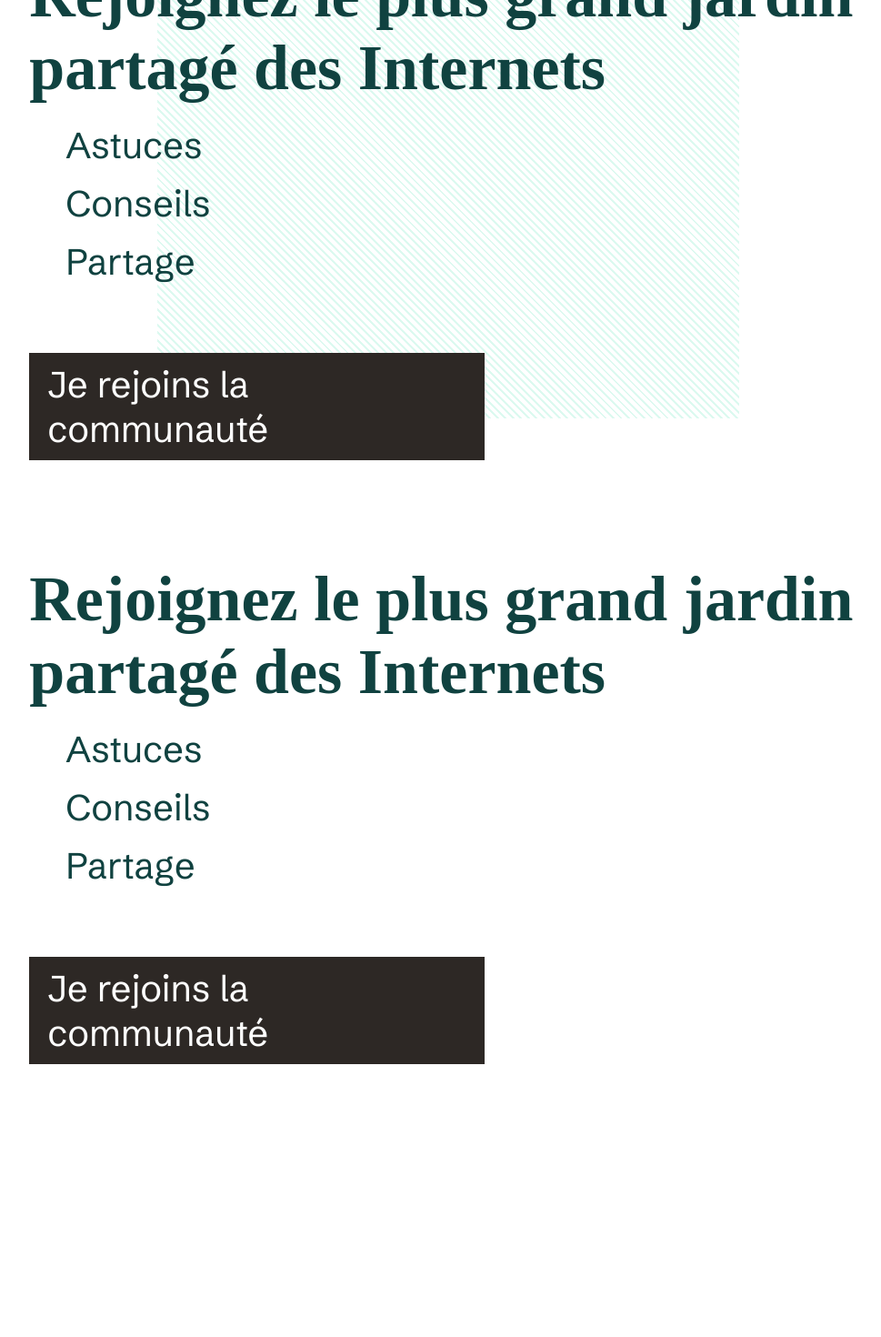
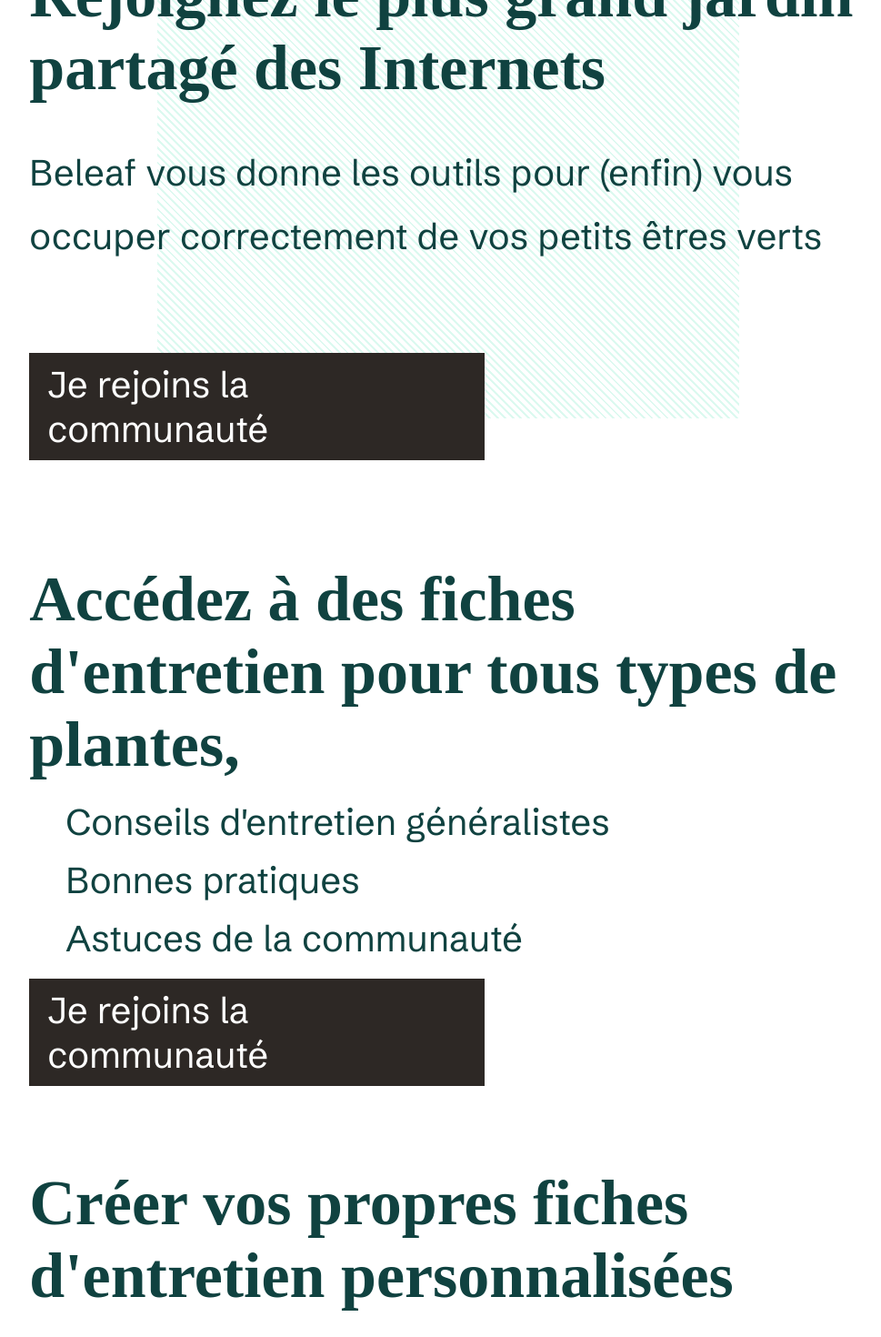
Before and after one commit to Antoniatch/plant-lover-frontend, an Angular app: page / in a window 1280 px wide. Shown: the part 220-1690 px from the top of the page at 91% size, without its empty margins (147-1116 px from the left). Before the commit the page ends 1464 px from the top, so only its background shows below. Built offline with nearby package versions, Linux system fonts and the light colour scheme; a web font is replaced by a local one.

Commit message:
home content

```diff
--- a/src/app/hero/hero.component.html
+++ b/src/app/hero/hero.component.html
@@ -1,11 +1,18 @@
 <div class="hero-content">
   <div class="upper-container">
-    <h1>{{ text }}</h1>
-    <ul>
-      @for (bullet of bullets; track bullet.id) {
-        <li class="bullet">{{ bullet.text }}</li>
-      }
-    </ul>
+    <h1>{{ content.title }}</h1>
+
+    @if (content.subtitle) {
+      <p>{{ content.subtitle }}</p>
+    }
+
+    @if (content.bullets) {
+      <ul>
+        @for (bullet of content.bullets; track bullet.id) {
+          <li class="bullet">{{ bullet.text }}</li>
+        }
+      </ul>
+    }
   </div>
   <a class="inscription-button" routerLink="inscription">Je rejoins la communauté</a>
 </div>
--- a/src/app/hero/hero.component.sass
+++ b/src/app/hero/hero.component.sass
@@ -12,6 +12,10 @@
     h1
         margin-bottom: 0
 
+    p
+        font-size: $h4
+        line-height: $h1
+
     li
         font-size: $h4
         list-style: none
@@ -25,13 +29,16 @@
     padding: 10px 20px
     min-width: 30%
     max-width: 50%
+    transition: 300ms ease-in all
 
+.inscription-button:hover
+    transform: scale(1.03)
 
 .hero-background
     background: $stripedBg
     width: 50vw
     height: 70vh
-    position: absolute
+    position: fixed
     left: 50%
     top: 50%
     transform: translate(-50%, -50%)
--- a/src/app/hero/hero.component.ts
+++ b/src/app/hero/hero.component.ts
@@ -1,5 +1,6 @@
-import { Component } from '@angular/core';
+import { Component, Input } from '@angular/core';
 import { RouterLink } from '@angular/router';
+import { HomeContent, IHeroContent } from '../../data/homeContent';
 
 @Component({
   selector: 'app-hero',
@@ -9,19 +10,8 @@ import { RouterLink } from '@angular/router';
   styleUrl: './hero.component.sass'
 })
 export class HeroComponent {
-    text: string = "Rejoignez le plus grand jardin partagé des Internets"
-    bullets = [
-      {
-        id: 0,
-        text: "Astuces"
-      },
-      {
-        id: 1,
-        text: "Conseils"
-      },
-      {
-        id: 2,
-        text: "Partage"
-      },
-    ]
+  @Input() content: IHeroContent = {
+    id: null,
+    title: ''
+  }
 }
--- /dev/null
+++ b/src/data/homeContent.ts
@@ -0,0 +1,63 @@
+import { Injectable } from "@angular/core"
+
+interface IBullet {
+    id: number,
+    text: string
+}
+
+export interface IHeroContent {
+    id: number | null,
+    title: string,
+    subtitle?: string
+    bullets?: IBullet[]
+}
+
+@Injectable({
+  providedIn: 'root'
+})
+export class HomeContent {
+  contents: IHeroContent[] = [
+    {
+        id: 0,
+        title: "Rejoignez le plus grand jardin partagé des Internets",
+        subtitle: "Beleaf vous donne les outils pour (enfin) vous occuper correctement de vos petits êtres verts",
+    },
+    {
+        id: 1,
+        title: "Accédez à des fiches d'entretien pour tous types de plantes,",
+        bullets: [
+          {
+            id: 0,
+            text: "Conseils d'entretien généralistes"
+          },
+          {
+            id: 1,
+            text: "Bonnes pratiques"
+          },
+          {
+            id: 2,
+            text: "Astuces de la communauté"
+          },
+        ]
+      },
+    {
+        id: 2,
+        title: "Créer vos propres fiches d'entretien personnalisées",
+        subtitle: "Parce que les besoins d'une plante varie en fonction de son environnement, adaptez la fréquence d'arrosage, de rempotage, etc. de vos plantes et définissez des alertes pour ne pas oublier"
+      },
+    {
+        id: 3,
+        title: "Accédez aux fiches d'entretien de tous les membres de la communauté",
+        subtitle: "Echangez et inspirez-vous des pratiques d'amateurs en tous genres"
+    },
+    {
+      id: 4,
+      title: "Gustave le ficus fait mauvaise mine ?",
+        subtitle: "Publiez vos petits tracas dans le Help Center ou trouvez un précédent post similaire. Chez Beleaf, la santé des plantes, c'est une affaire de famille"
+      },
+]
+
+  getContent(): IHeroContent[] {
+  return this.contents
+}
+    }
--- a/src/routes/home/home.component.html
+++ b/src/routes/home/home.component.html
@@ -1,4 +1,5 @@
 <main class="main">
-  <app-hero />
-  <app-hero />
+  @for (content of contents; track content.id) {
+    <app-hero [content]="content" />
+  }
 </main>
--- a/src/routes/home/home.component.ts
+++ b/src/routes/home/home.component.ts
@@ -1,5 +1,6 @@
 import { Component } from "@angular/core";
 import { HeroComponent } from "../../app/hero/hero.component";
+import { HomeContent, IHeroContent } from "../../data/homeContent";
 
 @Component({
     selector: "app-home",
@@ -8,4 +9,10 @@ import { HeroComponent } from "../../app/hero/hero.component";
     styleUrl: "./home.component.sass",
     imports: [HeroComponent]
 })
-export class HomeComponent {}
+export class HomeComponent {
+    contents: IHeroContent[] = []
+
+    constructor (private homeContent: HomeContent) {
+        this.contents = this.homeContent.getContent()
+    }
+}
```
